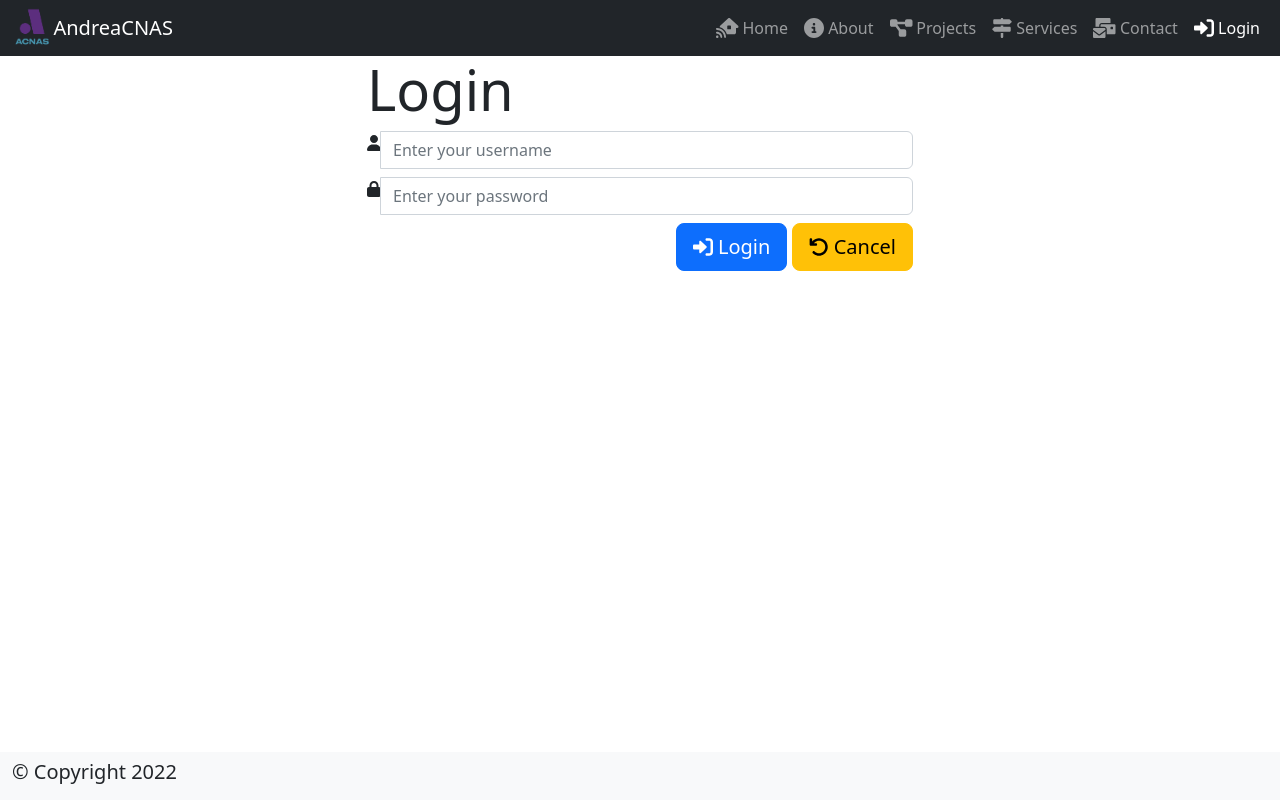
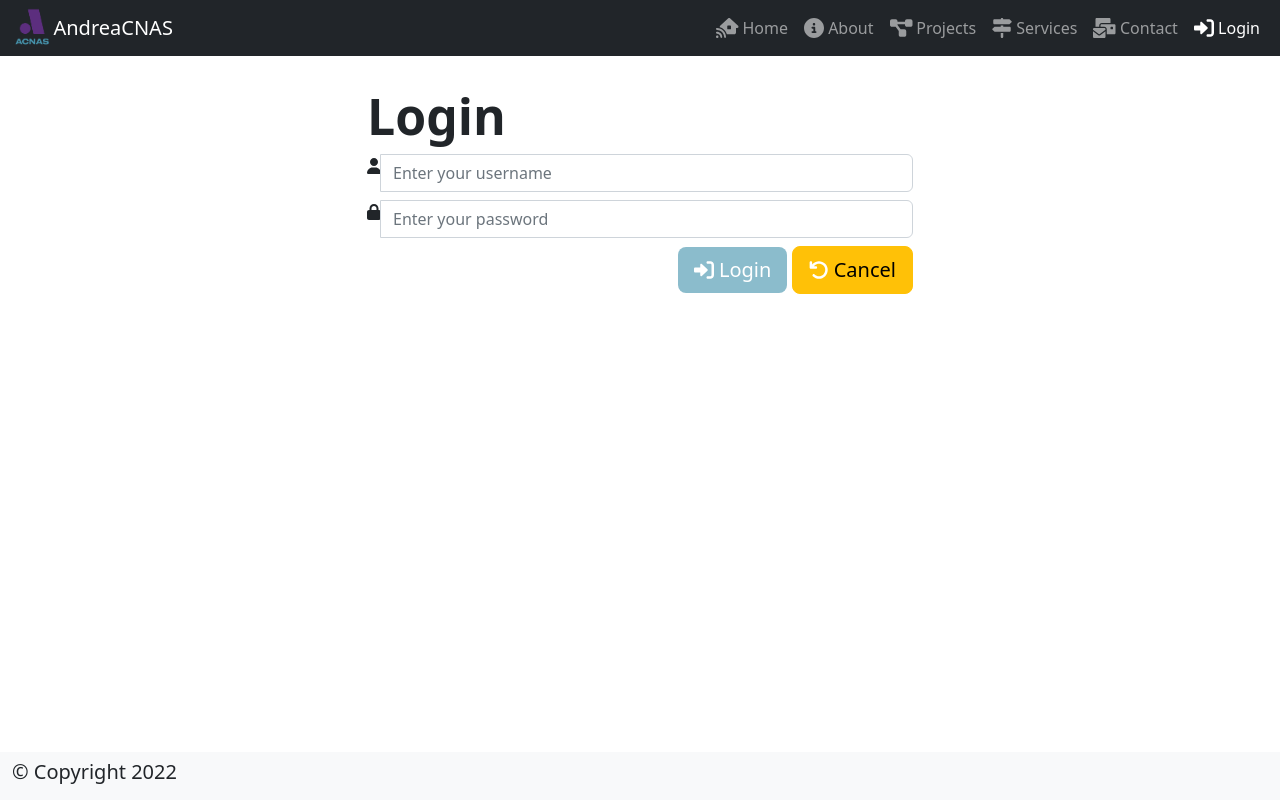
Before and after one commit to Andreacnas/COMP229-Assignment2, a Node server app: page /login in a window 1280 px wide. Run offline with Node 20, Linux system fonts and the light colour scheme; some libraries are stand-ins or nearby versions.

Commit message:
added css to login view

```diff
--- a/app/views/content/login.ejs
+++ b/app/views/content/login.ejs
@@ -1,11 +1,14 @@
 <!-- Name: Andrea Cavalcanti Nascimento | Student Number: 301250129
 Date: Oct 21th, 2022 -->
+
+<!-- CSS -->
+<link rel="stylesheet" href="./styles/login.css" />
 
 <div class="container">
     <div class="row">
       <div class="offset-md-3 col-md-6 col-sm-12">
             <div class="login" id="contentArea">
-                <h1 class="display-4">Login</h1>
+                <h1 class="display-4 title">Login</h1>
 
                 <!-- Message Area -->
                 <% if(messages.length > 0) { %>
@@ -39,10 +42,10 @@ Date: Oct 21th, 2022 -->
 
                   </div>
                   <div class="text-end">
-                    <button id="loginButton" type="submit" class="btn btn-primary btn-lg">
+                    <button id="loginButton" type="submit" class="btn btn-primary btn-lg btn-login">
                       <i class="fas fa-sign-in-alt"></i> Login</button>
                       <button id="cancelButton" type="reset" class="btn btn-warning btn-lg">
-                        <i class="fas fa-undo"></i> Cancel</button>
+                        <i class="fas fa-undo btn-cancel"></i> Cancel</button>
                   </div>
                 </form>
 
--- /dev/null
+++ b/public/styles/login.css
@@ -0,0 +1,34 @@
+/* About CSS file
+Name: Andrea Cavalcanti Nascimento
+Student Number: 301250129
+Date: Oct 21th, 2022 */
+
+body {
+    min-height: 100vh;
+}
+
+.title {
+    margin-top: 30px;
+    font-size: 50px;
+    font-weight: bold;
+}
+
+
+/* Buttons */
+/* Login button */
+.btn-login {
+    color: #ffffff;
+    background-color: #8BBCCC;
+    border-style: none;
+}
+
+.btn-login:hover,
+.btn-login:focus {
+    background-color: #1381a5;
+}
+
+/* Cancel button */
+.btn-cancel {
+    color: #ffffff;
+    border-style: none;
+}
```
